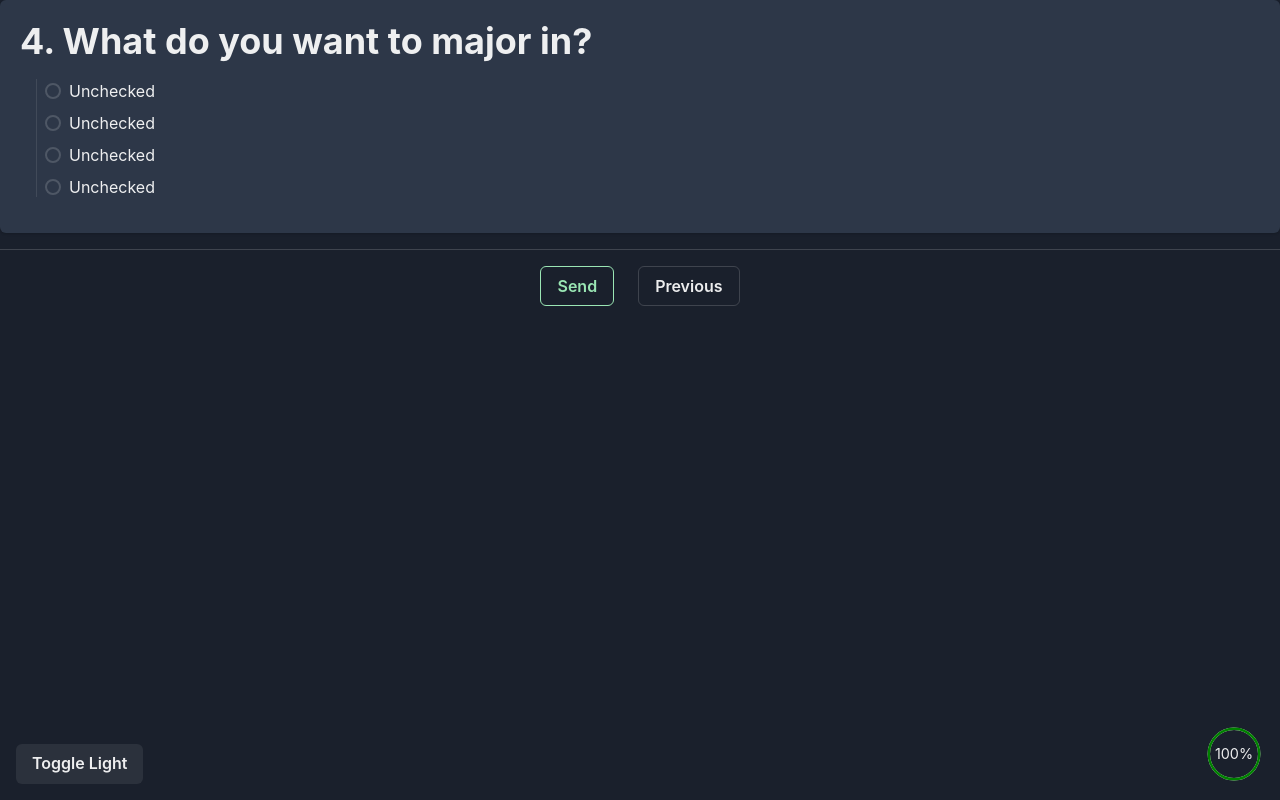
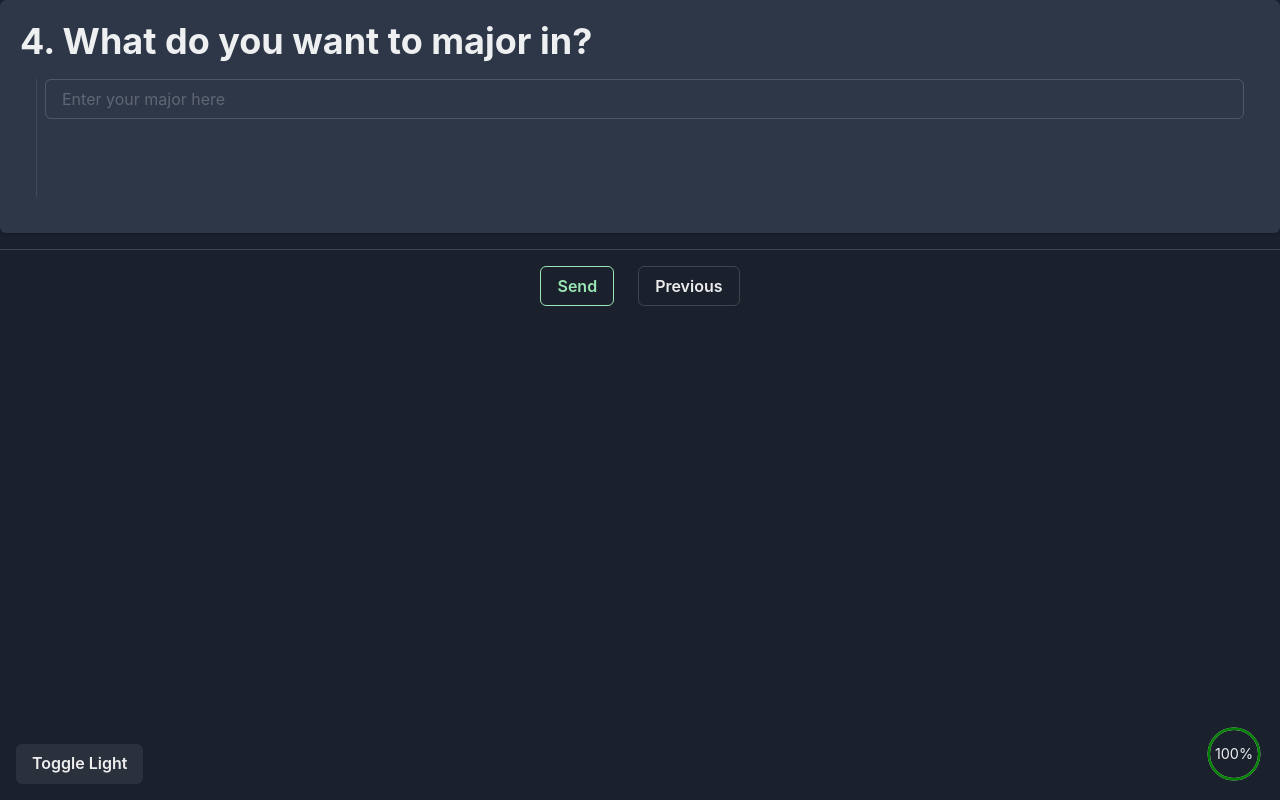
Before and after one commit to Renesis1/CollegeFinder, a Next.js app: page /question_d in a window 1280 px wide. Built offline with nearby package versions, Linux system fonts and the light colour scheme.

Commit message:
version 2.0

```diff
--- a/src/pages/question_d.js
+++ b/src/pages/question_d.js
@@ -7,15 +7,13 @@ import {
   CardBody,
   Center,
   Heading,
-  Radio,
-  RadioGroup,
   Stack,
   StackDivider,
-  Text,
   VStack,
   useColorMode,
   CircularProgress,
   CircularProgressLabel,
+  Input,
 } from "@chakra-ui/react";
 import { Divider } from "@chakra-ui/react";
 import { useRouter } from "next/router";
@@ -42,22 +40,7 @@ const IndexPage = () => {
               <Heading>4. What do you want to major in?</Heading>
               <Stack direction="row" h="150px" p={4}>
                 <Divider orientation="vertical" />
-                <RadioGroup defaultValue="0">
-                  <Stack>
-                    <Radio colorScheme="green" value="1">
-                      Unchecked
-                    </Radio>
-                    <Radio colorScheme="green" value="2">
-                      Unchecked
-                    </Radio>
-                    <Radio colorScheme="green" value="3">
-                      Unchecked
-                    </Radio>
-                    <Radio colorScheme="green" value="4">
-                      Unchecked
-                    </Radio>
-                  </Stack>
-                </RadioGroup>
+                <Input variant="outline" placeholder="Enter your major here" />
               </Stack>
             </CardBody>
           </Card>
```
Also changed, not shown: src/pages/question_b.js (+4 -4 lines), src/pages/question_c.js (+4 -4 lines).
